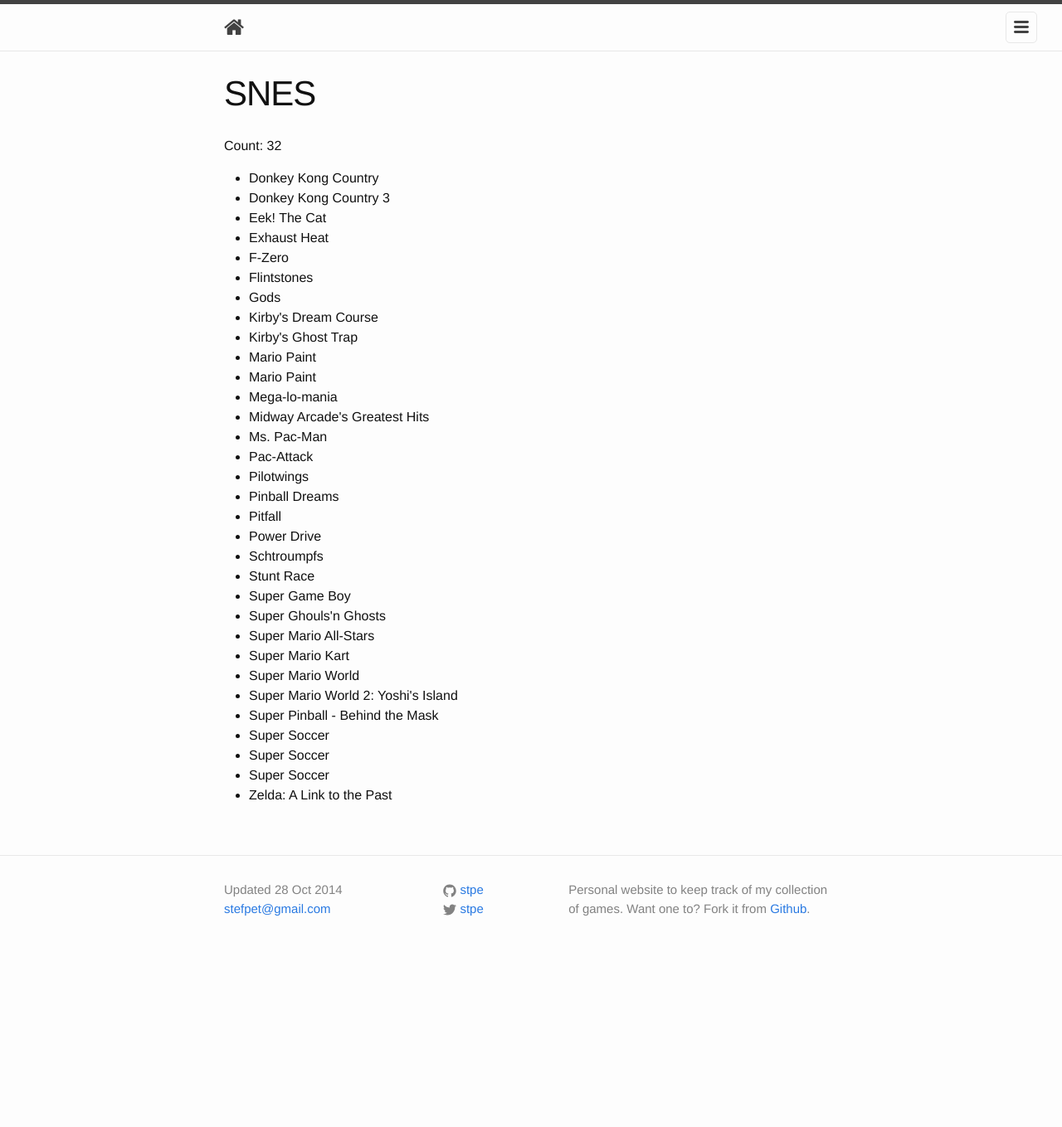
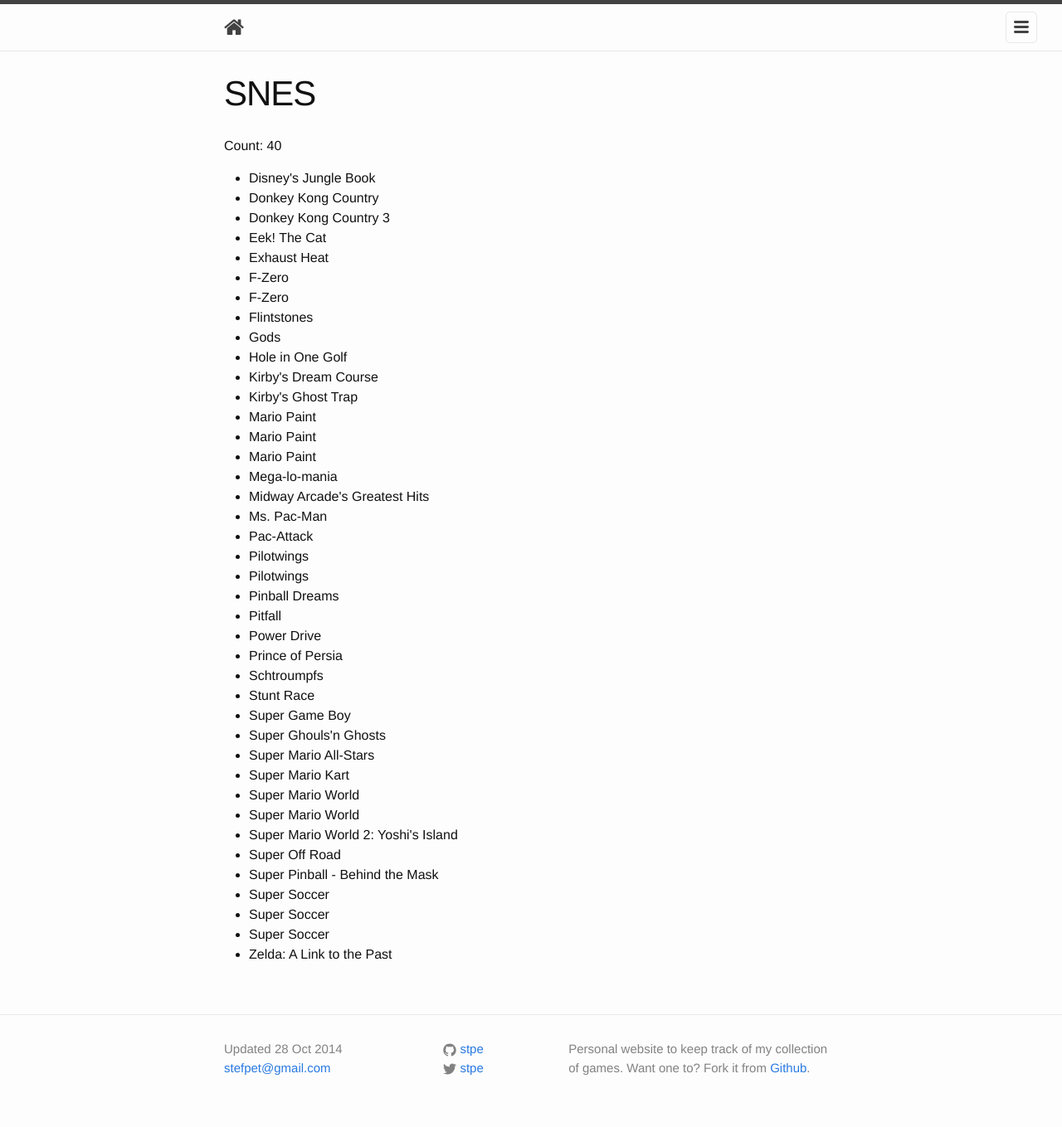
Before and after one commit to stpe/games, a Jekyll site: the page built from snes.md, in a window 1280 px wide. Shown: the whole page at 83% size. Built offline with Jekyll 4.4.1, drawn with Linux system fonts in a browser that asks for light colours; nearby versions of some CDN libraries; before the commit the page ends 1167 px from its top, so only the background shows below that; some of the changed lines change nothing that is shown.

Commit message:
Nintendo update after Retro Games Stockholm 2014
Not entered Atari 2600 loot yet

```diff
--- a/_data/games.json
+++ b/_data/games.json
@@ -145,11 +145,6 @@
     "code": "CX2676"
   },
   {
-    "title": "Centipede",
-    "platform": "A2600",
-    "code": "CX2676"
-  },
-  {
     "title": "Chopper Command",
     "platform": "A2600",
     "code": "EAX-015"
@@ -185,11 +180,6 @@
     "code": "CX2601"
   },
   {
-    "title": "Combat",
-    "platform": "A2600",
-    "code": "CX2601"
-  },
-  {
     "title": "Cosmic Ark",
     "platform": "A2600"
   },
@@ -489,16 +479,11 @@
     "code": "CX2646"
   },
   {
-    "title": "Pac Man",
+    "title": "Pac-Man",
     "platform": "A2600",
     "code": "CX2646"
   },
   {
-    "title": "Pac-Man",
-    "platform": "A2600",
-    "code": "CX2646"
-  },
-  {
     "title": "Pele&apos;s Soccer",
     "platform": "A2600",
     "code": "CX2616"
@@ -551,11 +536,6 @@
     "code": "CX2659"
   },
   {
-    "title": "Raiders of the Lost Ark",
-    "platform": "A2600",
-    "code": "CX2659"
-  },
-  {
     "title": "Raumbasen-Attacke",
     "platform": "A2600"
   },
@@ -775,11 +755,6 @@
   {
     "title": "Threshold",
     "platform": "A2600"
-  },
-  {
-    "title": "Vanguard",
-    "platform": "A2600",
-    "code": "CX2669"
   },
   {
     "title": "Vanguard",
@@ -1124,6 +1099,11 @@
     "code": "NUS-NBKP-EUR"
   },
   {
+    "title": "Bomberman 64",
+    "platform": "N64",
+    "code": "NUS-NBMP-EUR"
+  },
+  {
     "title": "Carmageddon 64",
     "platform": "N64",
     "code": "NUS-NCDX-EUU"
@@ -1154,11 +1134,21 @@
     "code": "NUS-NGVP-EUR-1"
   },
   {
+    "title": "Golden Eye 007",
+    "platform": "N64",
+    "code": "NUS-NGEP-EUR"
+  },
+  {
     "title": "Lego Racers",
     "platform": "N64",
     "code": "NUS-NLGP-EUR"
   },
   {
+    "title": "Micro Machines 64 Turbo",
+    "platform": "N64",
+    "code": "NUS-NV3P-EUR"
+  },
+  {
     "title": "Multi-Racing Championship",
     "platform": "N64",
     "code": "NUS-NMRP-NOE"
@@ -1189,6 +1179,11 @@
     "code": "NUS-NTTP-EUR"
   },
   {
+    "title": "Wipeout 64",
+    "platform": "N64",
+    "code": "NUS-NWPP-EUR"
+  },
+  {
     "title": "Zelda: Majora&apos;s Mask",
     "platform": "N64",
     "code": "NUS-NZSP-EUR"
@@ -1329,11 +1324,21 @@
     "code": "NTR-YSNP-UKV"
   },
   {
+    "title": "Zelda: Phantom Hourglass",
+    "platform": "NDS",
+    "code": "NTR-AZEP-EUR"
+  },
+  {
     "title": "Bionic Commando",
     "platform": "NES",
     "code": "NES-CM-EEC"
   },
   {
+    "title": "Castlevania",
+    "platform": "NES",
+    "code": "NES-CV-EEC"
+  },
+  {
     "title": "Chip&apos;n Dale Rescue Rangers",
     "platform": "NES",
     "code": "NES-RU-NOE"
@@ -1354,11 +1359,6 @@
     "code": "NES-UK-NOE"
   },
   {
-    "title": "DuckTales",
-    "platform": "NES",
-    "code": "NES-UK-NOE"
-  },
-  {
     "title": "Gum Shoe",
     "platform": "NES",
     "code": "NES-GS-EEC"
@@ -1379,14 +1379,39 @@
     "code": "NES-IW-EEC"
   },
   {
+    "title": "Kick Off",
+    "platform": "NES",
+    "code": "NES-54-SCN"
+  },
+  {
+    "title": "Kung Fu",
+    "platform": "NES",
+    "code": "NES-SX-EEC"
+  },
+  {
     "title": "Marble Madness",
     "platform": "NES",
     "code": "NES-MV-NOE"
   },
   {
+    "title": "Mega Man 2",
+    "platform": "NES",
+    "code": "NES-XR-EEC"
+  },
+  {
+    "title": "Metroid",
+    "platform": "NES",
+    "code": "NES-MT-EEC"
+  },
+  {
     "title": "Pinball",
     "platform": "NES",
     "code": "NES-PN-NOE"
+  },
+  {
+    "title": "Punch-Out",
+    "platform": "NES",
+    "code": "NES-QP-FRA"
   },
   {
     "title": "R.C. Pro-Am",
@@ -1412,27 +1437,32 @@
     "platform": "NES"
   },
   {
-    "title": "Super Mario Bros",
+    "title": "Super Mario Bros.",
     "platform": "NES",
     "code": "NES-SM-EEC"
   },
   {
-    "title": "Super Mario Bros",
+    "title": "Super Mario Bros.",
     "platform": "NES",
     "code": "NES-SM-EEC"
   },
   {
-    "title": "Super Mario Bros / Tetris / Nintendo World Cup",
+    "title": "Super Mario Bros.",
+    "platform": "NES",
+    "code": "NES-SM-EEC"
+  },
+  {
+    "title": "Super Mario Bros. / Tetris / Nintendo World Cup",
     "platform": "NES",
     "code": "NES-ZZ-NOE"
   },
   {
-    "title": "Super Mario Bros 2",
+    "title": "Super Mario Bros. 2",
     "platform": "NES",
     "code": "NES-MW-NOE"
   },
   {
-    "title": "Super Mario Bros 3",
+    "title": "Super Mario Bros. 3",
     "platform": "NES",
     "code": "NES-UM-SCN"
   },
@@ -1481,6 +1511,11 @@
     "code": "NES-ZL-EEC"
   },
   {
+    "title": "Disney&apos;s Jungle Book",
+    "platform": "SNES",
+    "code": "SNSP-7K-SCN"
+  },
+  {
     "title": "Donkey Kong Country",
     "platform": "SNES",
     "code": "SNSP-8X-SCN"
@@ -1506,6 +1541,11 @@
     "code": "SNSP-FZ-UKV"
   },
   {
+    "title": "F-Zero",
+    "platform": "SNES",
+    "code": "SNSP-FZ-SCN"
+  },
+  {
     "title": "Flintstones",
     "platform": "SNES",
     "code": "SNSP-AFNP-NOE"
@@ -1516,6 +1556,11 @@
     "code": "SNSP-GZ-NOE"
   },
   {
+    "title": "Hole in One Golf",
+    "platform": "SNES",
+    "code": "SNSP-JO-SCN"
+  },
+  {
     "title": "Kirby&apos;s Dream Course",
     "platform": "SNES",
     "code": "SNSP-CG-NOE"
@@ -1536,6 +1581,11 @@
     "code": "SNSP-MP-NOE"
   },
   {
+    "title": "Mario Paint",
+    "platform": "SNES",
+    "code": "SNSP-MP-SCN"
+  },
+  {
     "title": "Mega-lo-mania",
     "platform": "SNES",
     "code": "SNSP-MZ-NOE"
@@ -1561,6 +1611,11 @@
     "code": "SNSP-PW-SCN"
   },
   {
+    "title": "Pilotwings",
+    "platform": "SNES",
+    "code": "SNSP-PW-SCN"
+  },
+  {
     "title": "Pinball Dreams",
     "platform": "SNES",
     "code": "SNSP-7D-UKV"
@@ -1576,6 +1631,11 @@
     "code": "SNSP-APWP-EUR"
   },
   {
+    "title": "Prince of Persia",
+    "platform": "SNES",
+    "code": "SNSP-PR-SCN"
+  },
+  {
     "title": "Schtroumpfs",
     "platform": "SNES",
     "code": "SNSP-8R-FAH"
@@ -1611,9 +1671,19 @@
     "code": "SNSP-MW-NOE"
   },
   {
+    "title": "Super Mario World",
+    "platform": "SNES",
+    "code": "SNSP-MW-SCN"
+  },
+  {
     "title": "Super Mario World 2: Yoshi&apos;s Island",
     "platform": "SNES",
     "code": "SNSP-YI-SCN"
+  },
+  {
+    "title": "Super Off Road",
+    "platform": "SNES",
+    "code": "SNSP-OR-SCN"
   },
   {
     "title": "Super Pinball - Behind the Mask",
@@ -1681,13 +1751,18 @@
     "code": "ODYSSEY2/AB9430"
   },
   {
+    "title": "Zelda Skyward Sword",
+    "platform": "WII"
+  },
+  {
     "title": "Just Dance 4",
     "platform": "WIIU",
     "code": "WUP-P-AJDP-EUR-0"
   },
   {
     "title": "Mario Kart 8",
-    "platform": "WIIU"
+    "platform": "WIIU",
+    "code": "WUP-P-AMKP-EUR-0"
   },
   {
     "title": "New Super Mario Bros. U",
```
